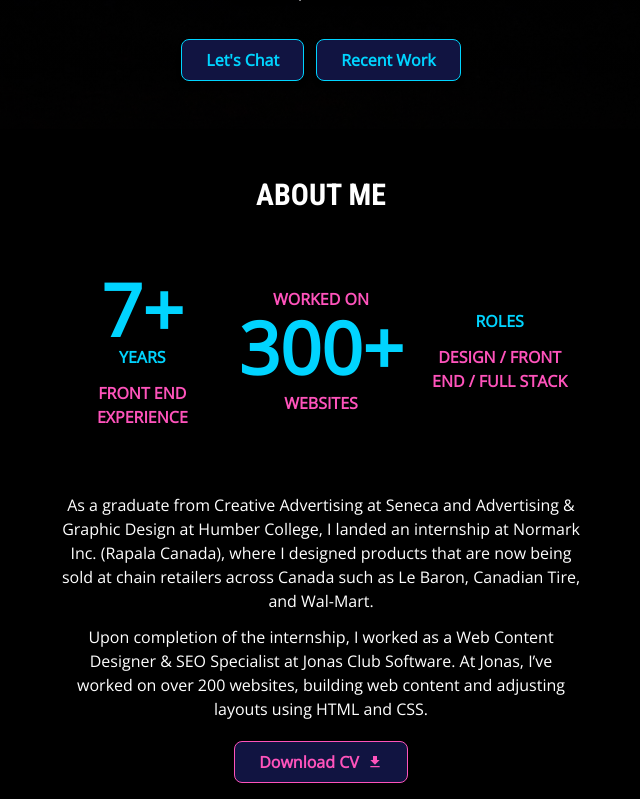
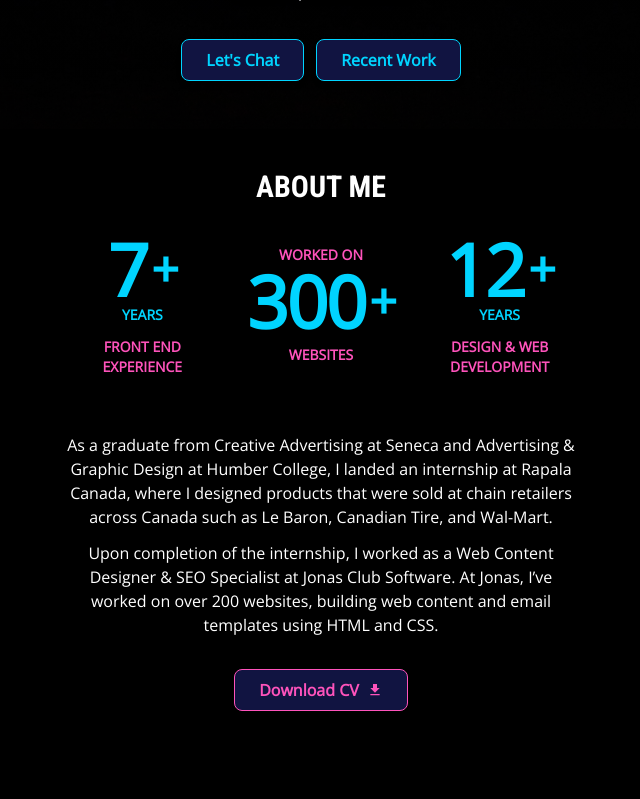
Before and after one commit to johnxlai/2023-portfolio, a React (Create React App) app: page / in a window 1280 px wide. Shown: the part 701-1500 px from the top of the page, without its empty margins (319-959 px from the left). Built offline with nearby package versions, Linux system fonts and the light colour scheme.

Commit message:
Update about me blurb

```diff
--- a/src/components/sections/about/About.js
+++ b/src/components/sections/about/About.js
@@ -9,22 +9,25 @@ const About = () => {
   return (
     <section
       id="about"
-      className="pt-12 pb-[12rem] px-4 bg-black text-center"
+      className="pt-10 pb-[12rem] px-4 bg-black text-center"
       data-aos="fade-in">
       <div className="container mx-auto flex gap-10">
-        <div className="md:w-8/12 lg:w-5/12 mx-auto">
-          <h3 className="section-heading text-white mb-7">About Me</h3>
+        <div className="md:w-9/12 xl:w-5/12  mx-auto">
+          <h3 className="section-heading text-white mb-1">About Me</h3>
           <div className="cards grid md:grid-cols-3 gap-4">
             {AboutData.map((card) => {
               return (
                 <Card
                   key={card.id}
-                  className="flex flex-col justify-center items-center mb-3 p-1 md:px-3 py-8 text-primary rounded-lg">
-                  <h5 className="text-7xl font-openSans">{card.number}</h5>
-                  <h4 className="text-md font-bold font-openSans uppercase mb-3">
+                  className="flex flex-col justify-center items-center mb-3 p-1 md:px-3 py-6 text-primary rounded-lg">
+                  <h5 className="text-7xl font-openSans flex items-center tracking-tight">
+                    {card.number}
+                    <span className="text-5xl ml-1">+</span>
+                  </h5>
+                  <h4 className="text-sm font-bold font-openSans uppercase mb-3">
                     {card.title}
                   </h4>
-                  <p className="text-md font-bold font-openSans uppercase text-tertiary">
+                  <p className="text-sm font-bold font-openSans uppercase text-tertiary">
                     {card.desc}
                   </p>
                 </Card>
@@ -35,16 +38,16 @@ const About = () => {
             <p className="mb-3">
               As a graduate from Creative Advertising at Seneca and Advertising
               & Graphic Design at Humber College, I landed an internship at
-              Normark Inc. (Rapala Canada), where I designed products that are
-              now being sold at chain retailers across Canada such as Le Baron,
-              Canadian Tire, and Wal-Mart.
+              Rapala Canada, where I designed products that were sold at chain
+              retailers across Canada such as Le Baron, Canadian Tire, and
+              Wal-Mart.
             </p>
 
-            <p className="mb-5">
+            <p className="mb-8">
               Upon completion of the internship, I worked as a Web Content
               Designer & SEO Specialist at Jonas Club Software. At Jonas, I’ve
-              worked on over 200 websites, building web content and adjusting
-              layouts using HTML and CSS.
+              worked on over 200 websites, building web content and email
+              templates using HTML and CSS.
             </p>
 
             <a
--- a/src/components/sections/about/aboutData.js
+++ b/src/components/sections/about/aboutData.js
@@ -7,21 +7,22 @@ const aboutData = [
     id: 1,
     icon: <BsFillAwardFill />,
     title: 'Years',
-    number: '7+',
+    number: '7',
     desc: 'Front End Experience',
   },
   {
     id: 2,
     icon: <CgWebsite />,
     title: 'Worked On',
-    number: '300+',
+    number: '300',
     desc: 'Websites',
   },
   {
     id: 3,
     icon: <BsFillBalloonHeartFill />,
-    title: 'Roles',
-    desc: 'Design / Front End / Full Stack',
+    title: 'Years',
+    number: '12',
+    desc: 'Design & Web Development',
   },
 ];
 
```
